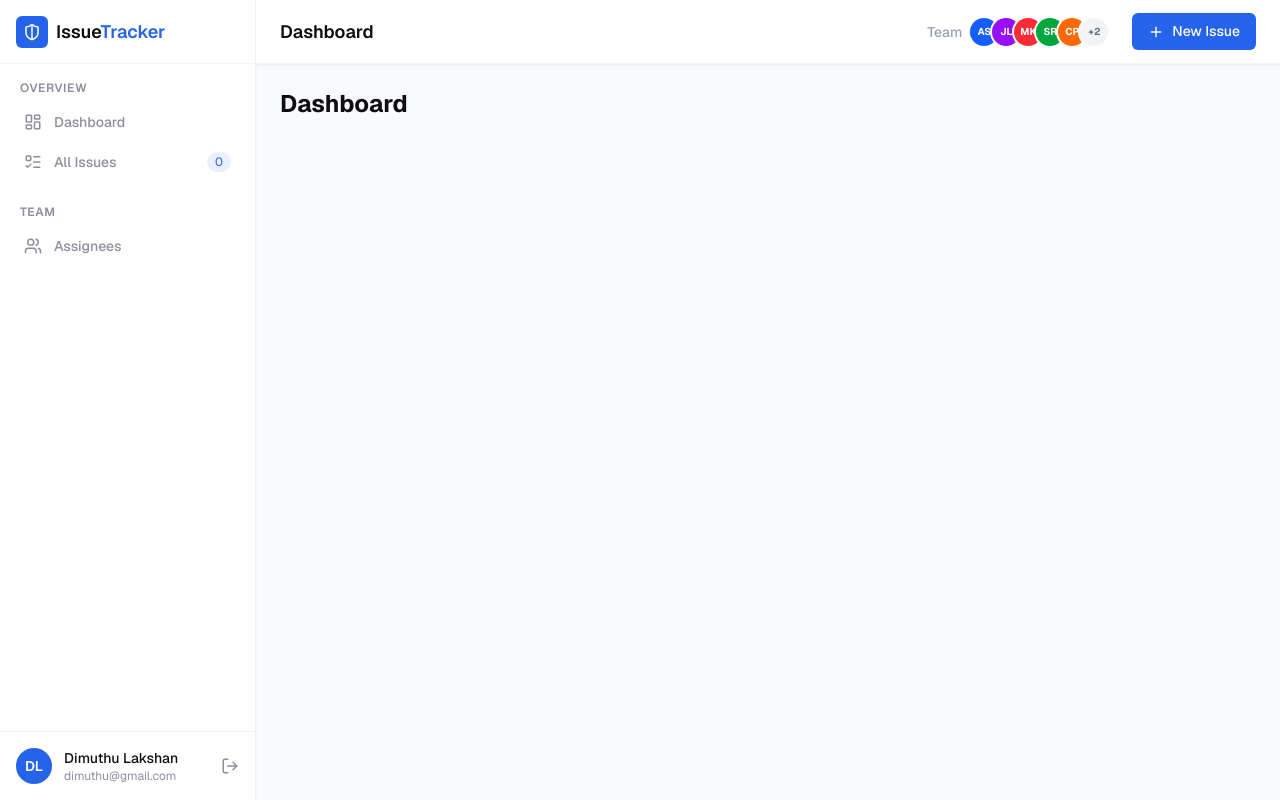
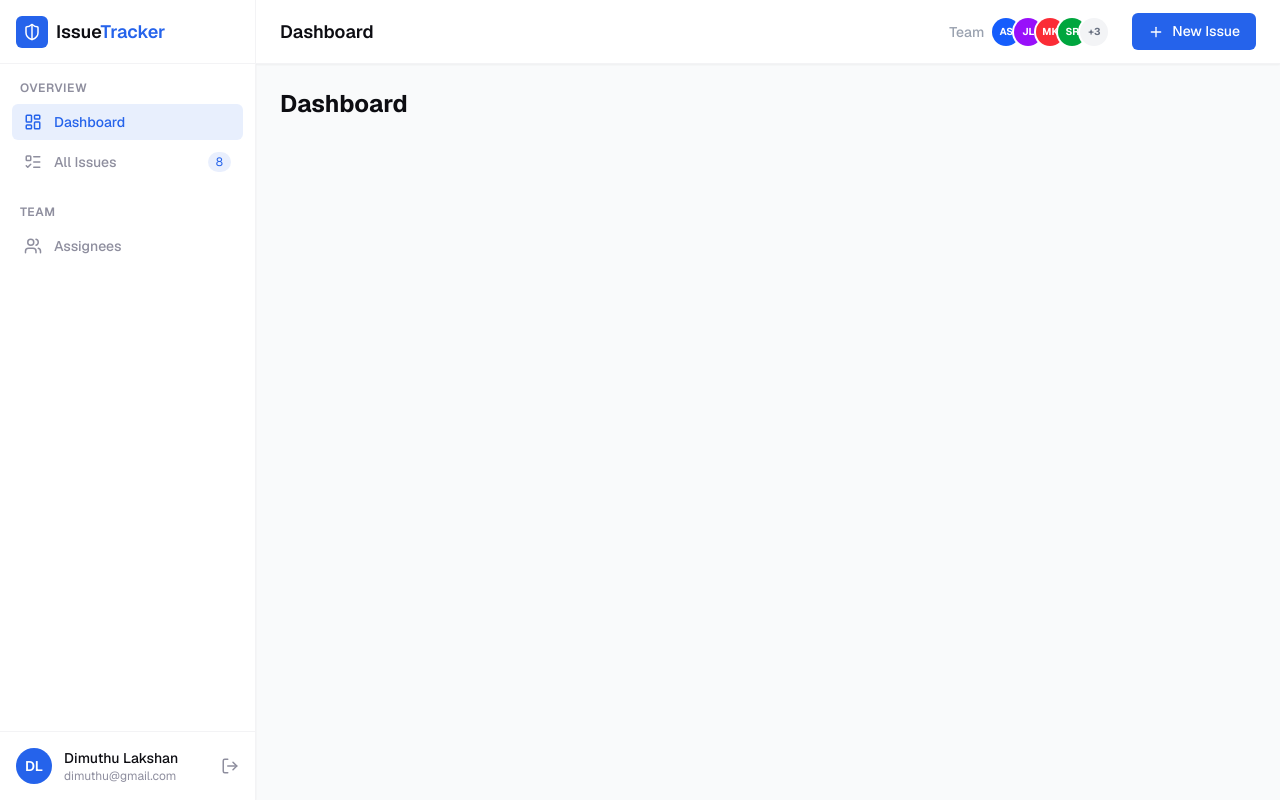
Before and after one commit to idlakshan/issue-tracker-app, a React (Vite) app in the folder frontend/: page /dashboard in a window 1280 px wide. Built offline with nearby package versions, Linux system fonts and the light colour scheme.

Commit message:
feat: make sidebar responsive with hamburger menu

```diff
--- a/frontend/src/components/layout/app-layout.tsx
+++ b/frontend/src/components/layout/app-layout.tsx
@@ -1,28 +1,44 @@
-import React from "react";
 import { Outlet } from "react-router-dom";
 import Sidebar from "./sidebar";
 import Navbar from "./navbar";
+import { useState } from "react";
 
+export default function AppLayout() {
+  const totalIssuesCount = 8;
+  const [isSidebarOpen, setIsSidebarOpen] = useState(false);
 
+  return (
+    <div className="flex min-h-screen bg-gray-50 relative">
+      {isSidebarOpen && (
+        <div
+          className="fixed inset-0 bg-black/40 z-40 md:hidden transition-opacity"
+          onClick={() => setIsSidebarOpen(false)}
+        />
+      )}
 
-const AppLayout: React.FC = () => {
-  return (
-    <div className="flex min-h-screen bg-gray-50">
-      {/* Fixed Sidebar */}
-      <Sidebar />
+      <div
+        className={`
+        fixed inset-y-0 left-0 z-50 md:sticky md:z-0 transform transition-transform duration-300 ease-in-out
+        ${isSidebarOpen ? "translate-x-0" : "-translate-x-full md:translate-x-0"}
+      `}
+      >
+        <Sidebar
+          totalIssuesCount={totalIssuesCount}
+          onClose={() => setIsSidebarOpen(false)}
+        />
+      </div>
 
-      {/* Right Side Content Container */}
-      <div className="flex flex-col flex-1 h-screen overflow-hidden">
-        {/* Fixed Navbar */}
-        <Navbar />
+      <div className="flex flex-col flex-1 h-screen overflow-hidden w-full">
+        <Navbar
+          onMenuClick={() => setIsSidebarOpen(!isSidebarOpen)}
+          onNewIssueClick={() => console.log("Open Global New Issue Modal")}
+          onExportClick={() => console.log("Exporting to Excel...")}
+        />
 
-        {/* Dynamic Pages Area */}
-        <main className="flex-1 p-6 overflow-y-auto">
+        <main className="flex-1 p-4 md:p-6 overflow-y-auto">
           <Outlet />
         </main>
       </div>
     </div>
   );
-};
-
-export default AppLayout;
+}
--- a/frontend/src/components/layout/navbar.tsx
+++ b/frontend/src/components/layout/navbar.tsx
@@ -1,12 +1,13 @@
 import { useMemo } from "react";
 import { useLocation } from "react-router-dom";
-import { Plus } from "lucide-react";
+import { Menu, Plus } from "lucide-react";
 import Button from "../ui/button";
 import AvatarStack from "../ui/avatar-stack";
 
 interface NavbarProps {
   onNewIssueClick?: () => void;
   onExportClick?: () => void;
+  onMenuClick: () => void;
 }
 
 const routeTitles: Record<string, string> = {
@@ -15,7 +16,7 @@ const routeTitles: Record<string, string> = {
   "/assignees": "Team Assignees",
 };
 
-export default function Navbar({ onNewIssueClick }: NavbarProps) {
+export default function Navbar({ onNewIssueClick, onMenuClick }: NavbarProps) {
   const location = useLocation();
 
   const title = useMemo(() => {
@@ -24,18 +25,31 @@ export default function Navbar({ onNewIssueClick }: NavbarProps) {
 
   return (
     <header className="h-16 bg-(--color-surface) border-b border-secondary-text/10 flex items-center justify-between px-6 shadow-xs sticky top-0 z-10">
-      <h1 className="text-lg font-semibold text-(--color-text)">{title}</h1>
+      <div className="flex items-center gap-3">
+        <button
+          onClick={onMenuClick}
+          className="p-2 -ml-2 rounded-lg hover:bg-gray-100 block md:hidden text-(--color-text) cursor-pointer"
+        >
+          <Menu size={20} />
+        </button>
 
-      <div className="flex items-center gap-6">
-        <AvatarStack maxVisible={5} />
+        <h1 className="text-base md:text-lg font-semibold text-(--color-text)">
+          {title}
+        </h1>
+      </div>
 
-        <div className="flex items-center gap-3">
+      <div className="flex items-center gap-4 md:gap-6">
+        <div className="hidden sm:block">
+          <AvatarStack maxVisible={4} />
+        </div>
+
+        <div className="flex items-center gap-2 md:gap-3">
           <Button
             variant="primary"
             icon={<Plus size={16} />}
             onClick={onNewIssueClick || (() => console.log("Open Issue Modal"))}
           >
-            New Issue
+            <span className="hidden sm:inline">New Issue</span>
           </Button>
         </div>
       </div>
--- a/frontend/src/components/layout/sidebar.tsx
+++ b/frontend/src/components/layout/sidebar.tsx
@@ -1,38 +1,53 @@
-import { LayoutDashboard, ListTodo, Users, ShieldHalf } from "lucide-react";
+import { LayoutDashboard, ListTodo, Users, ShieldHalf, X } from "lucide-react";
 import SidebarSection from "../sidebar-section";
 import SidebarItem from "../sidebar-item";
 import UserInfo from "../user-info";
 
 interface SidebarProps {
   totalIssuesCount?: number;
+  onClose?: () => void;
 }
 
-export default function Sidebar({ totalIssuesCount = 0 }: SidebarProps) {
+export default function Sidebar({
+  totalIssuesCount = 5,
+  onClose,
+}: SidebarProps) {
   return (
-    <aside className="w-64 h-screen bg-(--color-surface) border-r border-secondary-text/10 flex flex-col justify-between shadow-xs sticky top-0">
+    <aside className="w-64 h-screen bg-(--color-surface) border-r border-secondary-text/10 flex flex-col justify-between shadow-xs relative">
       <div>
-        <div className="flex items-center gap-2 h-16 px-4 border-b border-secondary-text/10">
-          <div className="w-8 h-8 rounded-md bg-(--color-primary) flex items-center justify-center text-(--color-surface)">
-            <ShieldHalf size={18} />
+        <div className="flex items-center justify-between h-16 px-4 border-b border-secondary-text/10">
+          <div className="flex items-center gap-2">
+            <div className="w-8 h-8 rounded-md bg-(--color-primary) flex items-center justify-center text-(--color-surface)">
+              <ShieldHalf size={18} />
+            </div>
+            <h1 className="text-lg font-semibold text-(--color-text)">
+              Issue<span className="text-(--color-primary)">Tracker</span>
+            </h1>
           </div>
-          <h1 className="text-lg font-semibold text-(--color-text)">
-            Issue<span className="text-(--color-primary)">Tracker</span>
-          </h1>
+
+          {onClose && (
+            <button
+              onClick={onClose}
+              className="p-1 rounded-md hover:bg-gray-100 block md:hidden text-secondary-text cursor-pointer"
+            >
+              <X size={18} />
+            </button>
+          )}
         </div>
 
-        <div className="px-3 py-4 space-y-6">
+        <div className="px-3 py-4 space-y-6" onClick={onClose}>
           <SidebarSection title="OVERVIEW">
             <SidebarItem
               icon={<LayoutDashboard size={18} />}
               label="Dashboard"
-              to="/admin"
+              to="/dashboard"
               end
             />
             <SidebarItem
               icon={<ListTodo size={18} />}
               label="All Issues"
               count={totalIssuesCount}
-              to="/admin/issues"
+              to="/issues"
             />
           </SidebarSection>
 
@@ -40,14 +55,14 @@ export default function Sidebar({ totalIssuesCount = 0 }: SidebarProps) {
             <SidebarItem
               icon={<Users size={18} />}
               label="Assignees"
-              to="/admin/assignees"
+              to="/assignees"
             />
           </SidebarSection>
         </div>
       </div>
 
       <div className="border-t border-secondary-text/10 p-4 bg-(--color-surface)">
-        <UserInfo onLogout={() => console.log("Logging out from Sidebar...")} />
+        <UserInfo onLogout={() => console.log("Logging out...")} />
       </div>
     </aside>
   );
```
